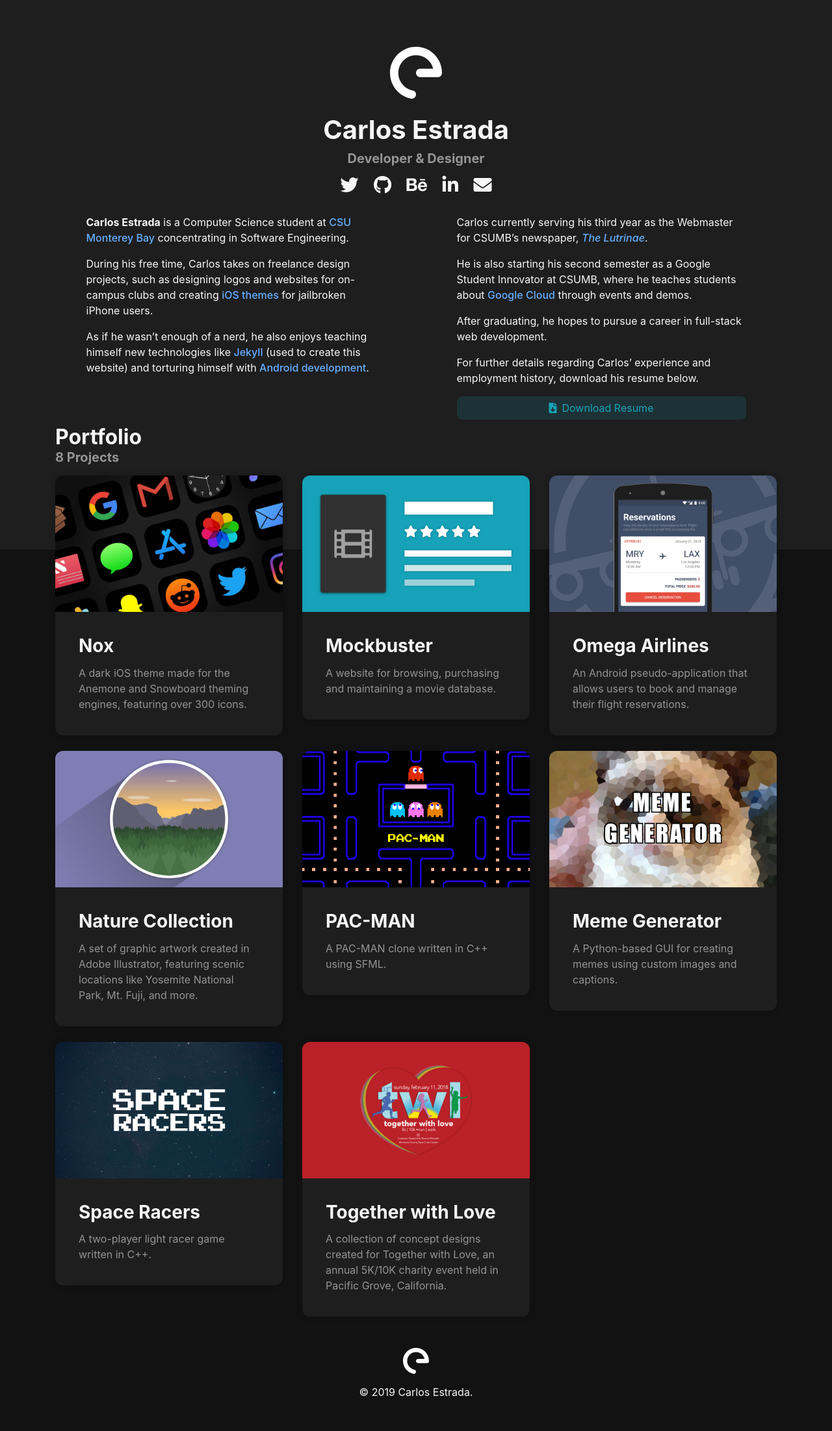
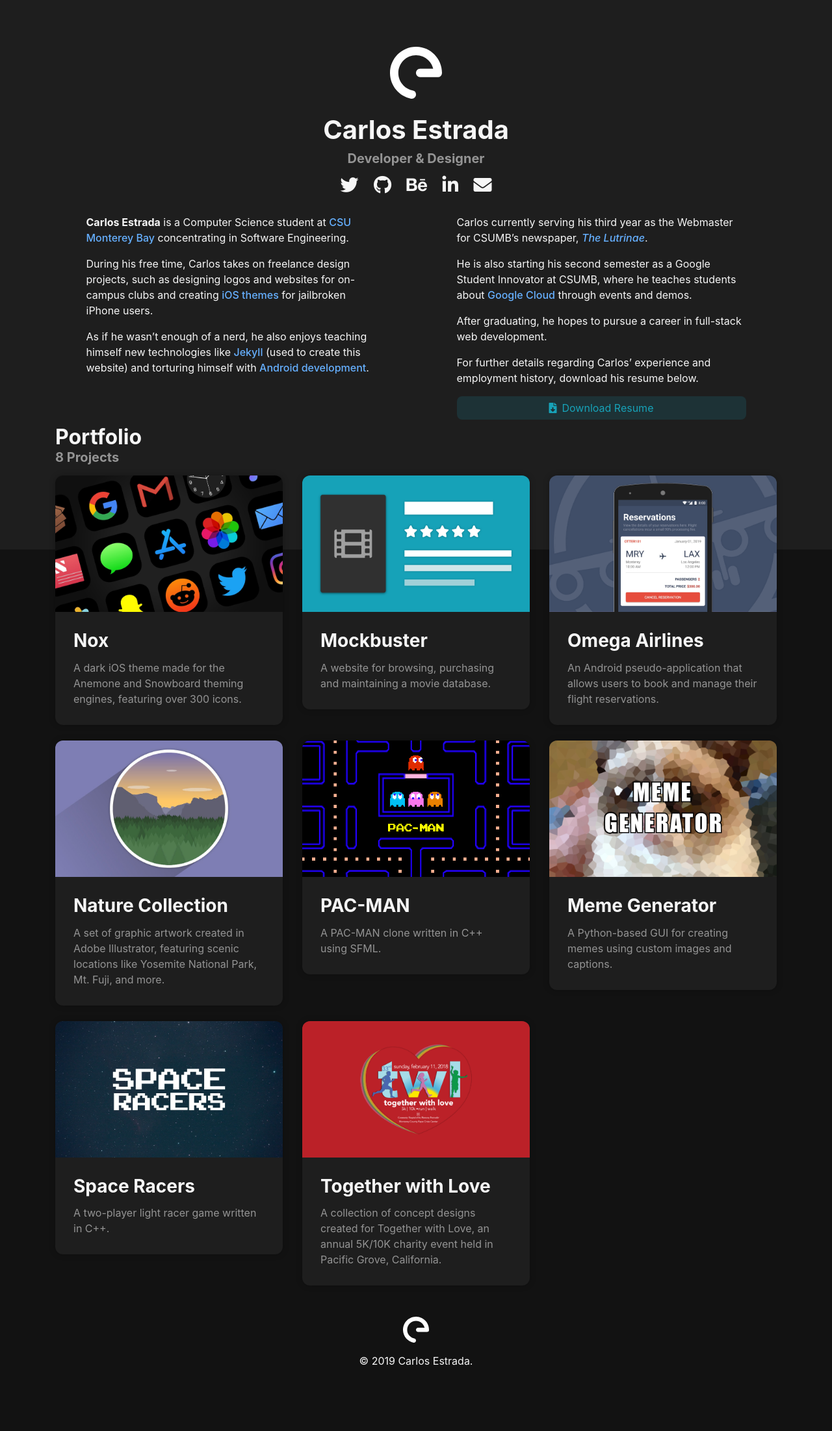
Before and after one commit to cestrrada/Portfolio, a Jekyll site: the page built from index.html, in a window 1280 px wide. Shown: the whole page at 65% size. Built offline with Jekyll 4.4.1, drawn with Linux system fonts in a browser that asks for light colours; nearby versions of some CDN libraries; after the commit the page ends 2155 px from its top, so only the background shows below that.

Commit message:
Adjust card body margins

```diff
--- a/index.html
+++ b/index.html
@@ -53,7 +53,7 @@
 								<div style="background-image: url({{ site.assets.img | append: project.featured }})" class="project-cover"></div>
 							</a>
 
-							<div class="card-body m-3">
+							<div class="card-body m-2">
 								<a href="{{ project.url }}" aria-label="{{ project.title }} – {{project.category }}" class="card-link">
 									<h3 class="card-title font-weight-bold">{{ project.title }}</h3>
 								</a>
```
